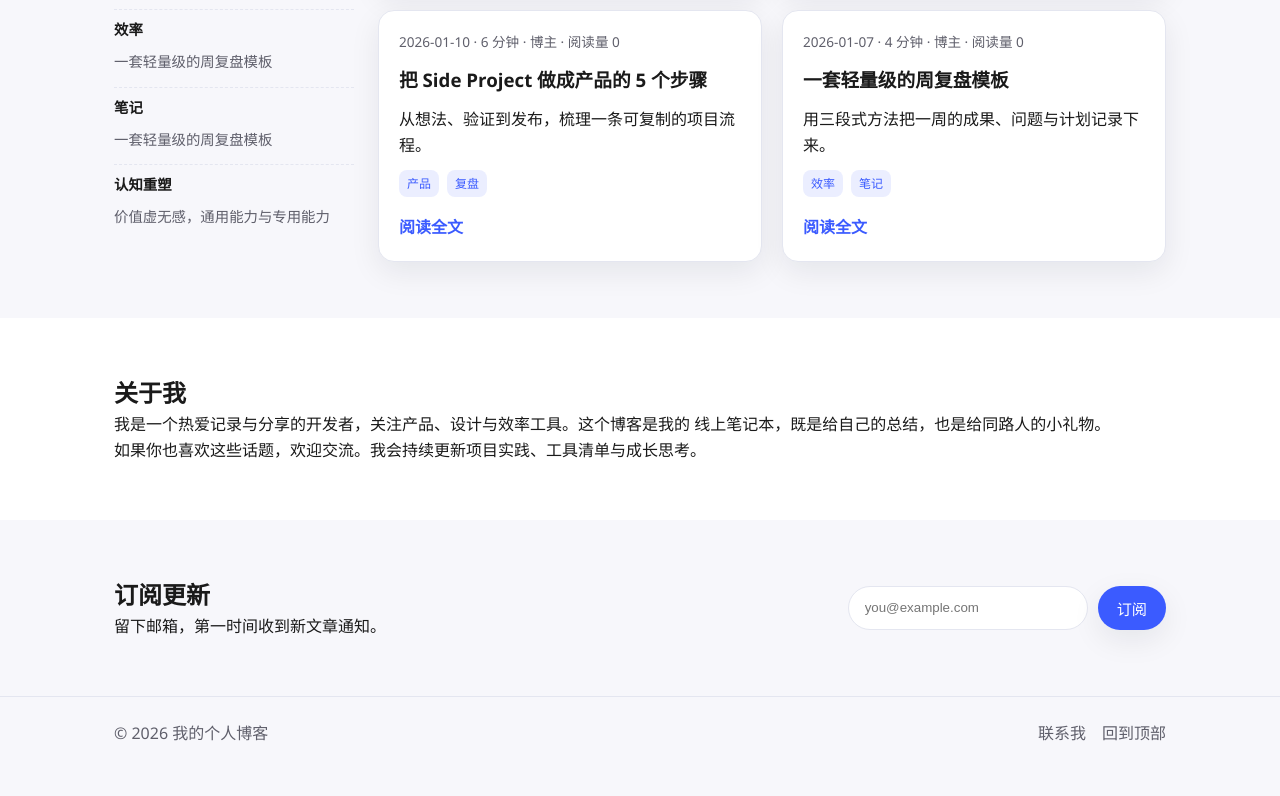
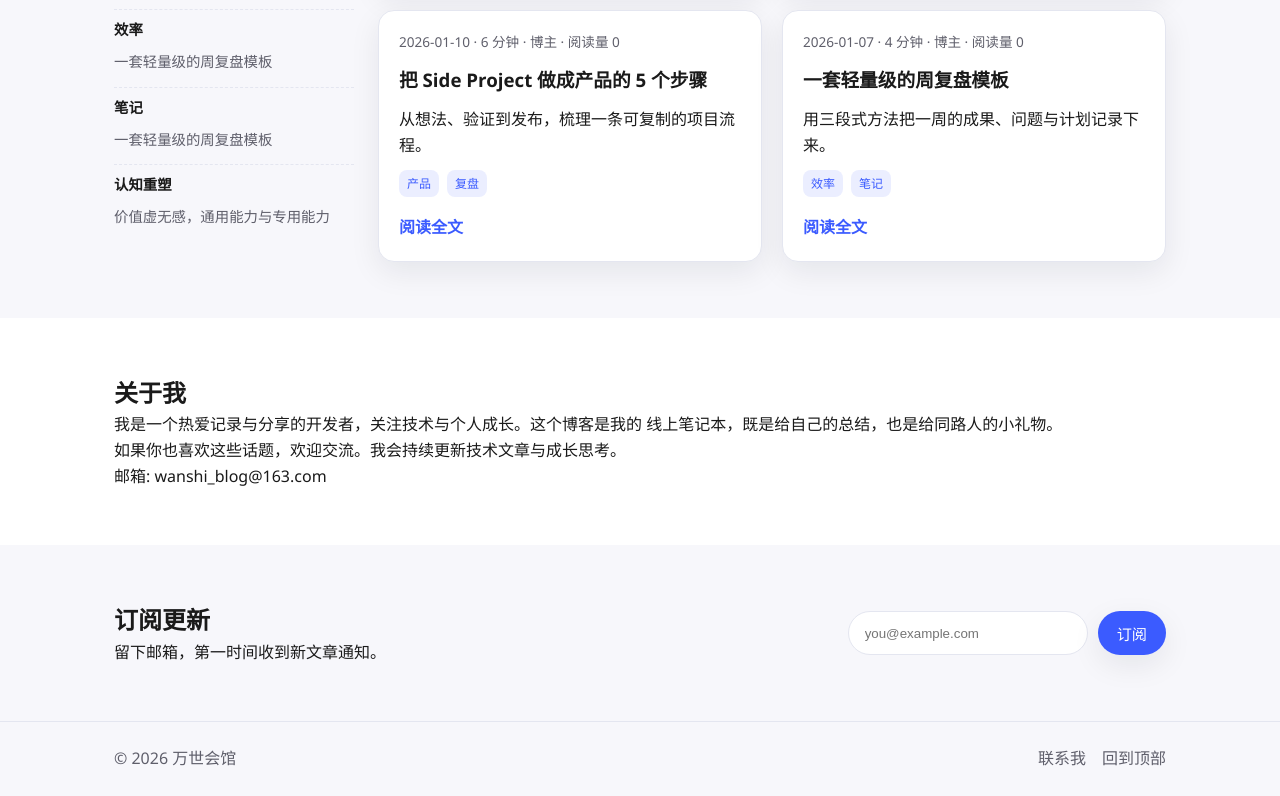
Before and after one commit to imhumanbean/wanshi_blog, a website: page index.html in a window 1280 px wide. Shown: the part 531-1327 px from the top of the page. Before the commit the page ends 1301 px from the top, so only its background shows below. Drawn offline with Linux system fonts and the light colour scheme.

Commit message:
update information

```diff
--- a/index.html
+++ b/index.html
@@ -60,11 +60,14 @@
           <div>
             <h2>关于我</h2>
             <p>
-              我是一个热爱记录与分享的开发者，关注产品、设计与效率工具。这个博客是我的
+              我是一个热爱记录与分享的开发者，关注技术与个人成长。这个博客是我的
               线上笔记本，既是给自己的总结，也是给同路人的小礼物。
             </p>
             <p>
-              如果你也喜欢这些话题，欢迎交流。我会持续更新项目实践、工具清单与成长思考。
+              如果你也喜欢这些话题，欢迎交流。我会持续更新技术文章与成长思考。
+            </p>
+            <p>
+              邮箱: wanshi_blog@163.com
             </p>
           </div>
         </div>
@@ -86,7 +89,7 @@
 
     <footer class="site-footer">
       <div class="container footer-inner">
-        <span>© 2026 我的个人博客</span>
+        <span>© 2026 万世会馆</span>
         <div class="footer-links">
           <a href="mailto:hello@example.com">联系我</a>
           <a href="#top">回到顶部</a>
```
Also changed, not shown: post.html (+2 -2 lines), 3 other files.
